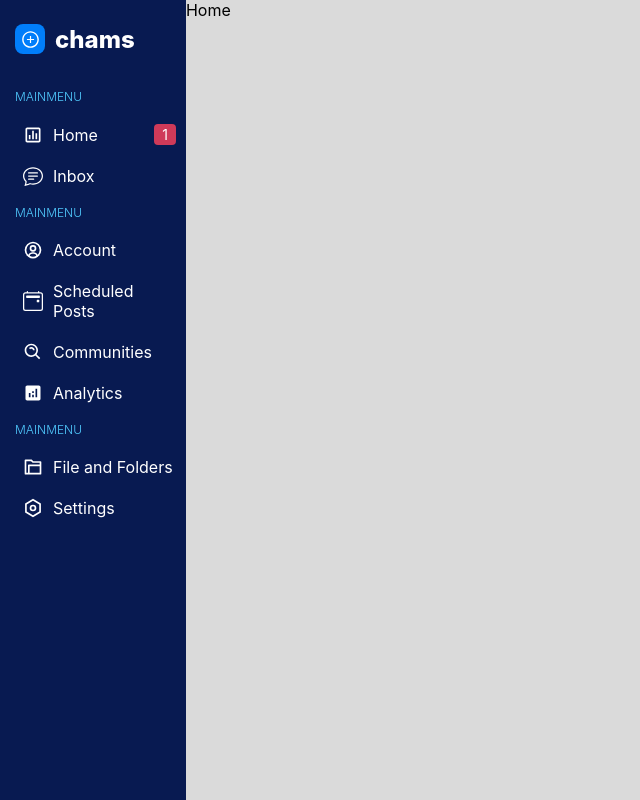
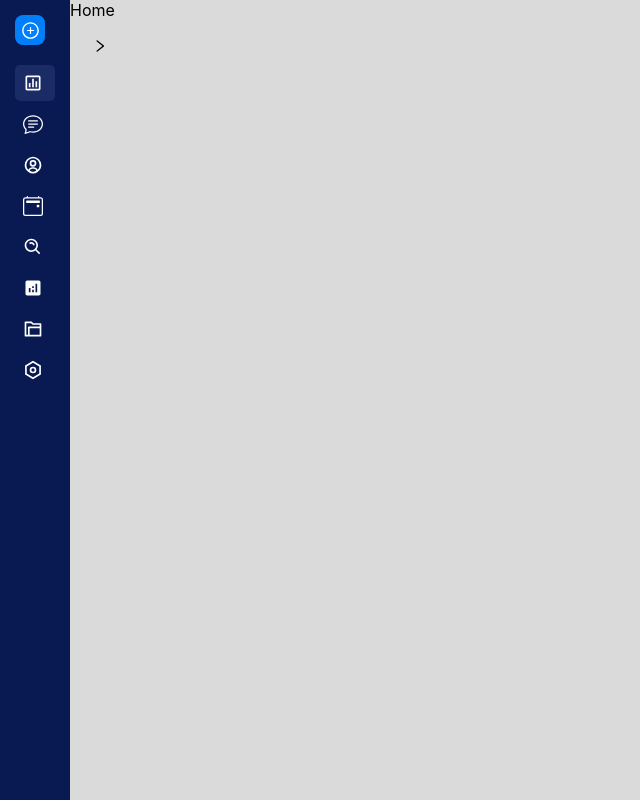
Before and after one commit to anie308/napims-user, a React (Create React App) app: page / in a window 1280 px wide. Shown: the whole page, without its empty margins (0-640 px from the left). Built offline with nearby package versions, Linux system fonts and the light colour scheme; the HTML template or start-up script is replaced by a standard one.

Commit message:
progress

```diff
--- a/src/components/Layout/Sidebar/SideBar.jsx
+++ b/src/components/Layout/Sidebar/SideBar.jsx
@@ -1,4 +1,5 @@
-import React from "react";
+import React, { useState } from "react";
+import {useLocation} from 'react-router-dom'
 import {
   Con,
   Container,
@@ -7,61 +8,101 @@ import {
   LinkLabel,
   LinkNotification,
   Logo,
+  SideBarButton,
   SLink,
   Title,
 } from "./style";
-import { AiOutlinePlusCircle } from "react-icons/ai";
+import { AiOutlinePlusCircle, AiOutlineLeft } from "react-icons/ai";
 import { BiBarChartSquare, BiUserCircle, BiSearchAlt } from "react-icons/bi";
 import { BsChatText, BsCalendar2Event } from "react-icons/bs";
 import { MdAnalytics } from "react-icons/md";
 import { RiFolder4Line, RiSettingsLine } from "react-icons/ri";
 
 function SideBar() {
+  const [sideBarOpen, setSideBarOpen] = useState(false);
+  const {pathname} = useLocation();
   return (
-    <Container>
-      <Logo to="/">
+    <Container isOpen={sideBarOpen}>
+
+      <SideBarButton isOpen={sideBarOpen} onClick={() => setSideBarOpen((p) => !p)}>
+        <AiOutlineLeft/>
+      </SideBarButton>
+
+      <Logo to="/" style={!sideBarOpen ? {width:`fit-content`} : {}}>
         <p className="icon">
           <AiOutlinePlusCircle className="iconn" />
         </p>
+
+        {sideBarOpen && (
+                 <>
                  <p>chams</p>
+                 </>
+              )}
       </Logo>
       <Con>
-        <Title>MAINMENU</Title>
+      {sideBarOpen && (
+                 <>
+              <Title>General</Title>
+                 </>
+              )}
         {
           mainLinkArr.map(({icon, label, notification, to })=> (
-            <LinkCon key={label}>
-            <SLink to={to}>
+            <LinkCon key={label} isActive={pathname === to}>
+            <SLink to={to}  style={!sideBarOpen ? {width:`fit-content`} : {}}>
               <LinkIcon>{icon}</LinkIcon>
+              {sideBarOpen && (
+                 <>
                  <LinkLabel>{label}</LinkLabel>
                  {!! notification && <LinkNotification>{notification}</LinkNotification>}
+                 </>
+              )}
+
+
             </SLink>
           </LinkCon>
           ))
         }
       </Con>
       <Con>
-        <Title>MAINMENU</Title>
+      {sideBarOpen && (
+                 <>
+              <Title>General</Title>
+                 </>
+              )}
         {
           workLinkArr.map(({icon, label, notification, to })=> (
             <LinkCon key={label}>
-            <SLink to={to}>
+            <SLink to={to} style={!sideBarOpen ? {width:`fit-content`} : {}}>
               <LinkIcon>{icon}</LinkIcon>
+              {sideBarOpen && (
+                 <>
                  <LinkLabel>{label}</LinkLabel>
                  {!! notification && <LinkNotification>{notification}</LinkNotification>}
+                 </>
+              )}
             </SLink>
           </LinkCon>
           ))
         }
       </Con>
       <Con>
-        <Title>MAINMENU</Title>
+      {sideBarOpen && (
+                 <>
+              <Title>General</Title>
+                 </>
+              )}
+
         {
           generalLinkArr.map(({icon, label, notification, to })=> (
             <LinkCon key={label}>
-            <SLink to={to}>
+            <SLink to={to} style={!sideBarOpen ? {width:`fit-content`} : {}}>
               <LinkIcon>{icon}</LinkIcon>
+              {sideBarOpen && (
+                 <>
                  <LinkLabel>{label}</LinkLabel>
                  {!! notification && <LinkNotification>{notification}</LinkNotification>}
+                 </>
+              )}
             </SLink>
           </LinkCon>
           ))
@@ -76,13 +117,13 @@ const mainLinkArr = [
     label: "Home",
     icon: <BiBarChartSquare />,
     to: "/",
-    notification: 1,
+    notification: 0,
   },
   {
     label: "Inbox",
     icon: <BsChatText />,
     to: "/inbox",
-    notification: 0,
+    notification: 1,
   },
 ];
 const workLinkArr = [
--- a/src/components/Layout/Sidebar/style.js
+++ b/src/components/Layout/Sidebar/style.js
@@ -1,19 +1,33 @@
 import { Link } from "react-router-dom";
 import styled from "styled-components";
 
+export const SideBarButton = styled.div`
+position: absolute;
+top:30px ;
+right: ${({isOpen}) => isOpen ? `-16px` : `-46px`} ;
+width:32px ;
+height:32px ;
+border-radius:50% ;
+background:#DADADA;
+display:flex ;
+justify-content:center ;
+align-items:center ;
+
+transform: ${({isOpen}) => !isOpen ?  `rotate(180deg)` : `initial`} ;
+`
+
 export const Container = styled.div`
-width:200px ;
+width: ${({isOpen}) => (!isOpen?  `auto` : `200px` )};
 background: #081A51;
 height:100vh ;
-padding: 0  0 0 15px  ;
+padding: ${({isOpen}) => !isOpen ?  `0 15px` : `0  0 0 15px`}  ;
 position:relative ;
 `
 export const Logo = styled(Link)`
 display: flex;
 cursor: pointer;
 align-items:center ;
-margin:0 ;
-padding: 0;
+height:60px ;
 text-decoration:none ;
 .icon{
     background:#017EFA ;
@@ -47,16 +61,18 @@ color: #51CBFF;
 
 `
 export const Con = styled.div`
-margin-top:5px ;
 
 `
 
 export const LinkCon = styled.div`
-background:transparent ;
+background:${({isActive}) => !isActive ? `transparent` : ` #1B2B65`} ;
 border-top-left-radius: 5px;
 border-bottom-left-radius: 5px;
+border-top-right-radius:  ${({isOpen}) => !isOpen ?  `5px` : `none`}  ;
+border-bottom-right-radius:  ${({isOpen}) => !isOpen ?  `5px` : `none`} ;
+
+padding: 8px ;
 margin:5px 0 ;
-padding: 8px ;
 &:hover{
 background:#1B2B65  ;
 }
@@ -66,6 +82,7 @@ display:flex ;
 align-items:center ;
 text-decoration:none ;
 font-size:16px ;
+outline:none ;
 
 `
 export const LinkIcon = styled.div`
@@ -79,8 +96,9 @@ svg{
 export const LinkLabel = styled.div`
 display:block ;
 flex:1 ;
-margin-left:10px ;
+margin-left:5px ;
 color: #FFFFFF;
+font-size:14px ;
 `
 export const LinkNotification = styled.div`
 display:flex ;
```
Lines whose indentation alone changed are shown as unchanged.
